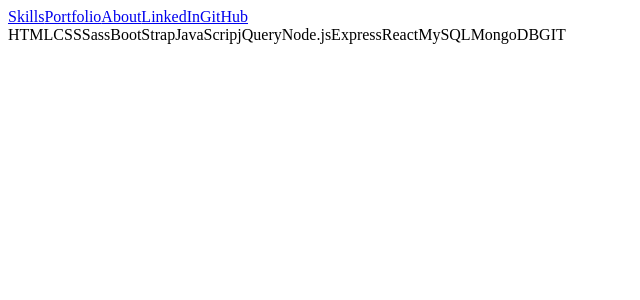
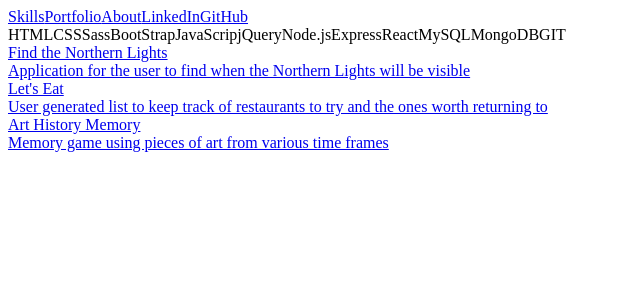
Before and after one commit to JBVenuto/reactportfolio, a React (Create React App) app: page / in a window 1280 px wide. Shown: the top 300 px of the page, without its empty margins (0-640 px from the left). Built offline with nearby package versions, Linux system fonts and the light colour scheme.

Commit message:
Installed and set up react-router-dom on app.js and moved previous content to main.js

```diff
--- a/package.json
+++ b/package.json
@@ -5,6 +5,7 @@
   "dependencies": {
     "react": "^16.8.6",
     "react-dom": "^16.8.6",
+    "react-router-dom": "^5.0.1",
     "react-scripts": "3.0.1"
   },
   "scripts": {
--- a/src/App.js
+++ b/src/App.js
@@ -1,48 +1,24 @@
-import React, { Component } from 'react';
-// import './App.css';
-// Imported components
-import About from './components/About';
-import Header from './components/Header';
-import Nav from './components/Nav';
-import Portfolio from './components/Portfolio';
-import PortfoDesc from './components/PortfoDesc';
-import PortfoScreen from './components/PortfoScreen';
-import Skill from './components/Skill';
+import React from 'react';
+import { BrowserRouter as Router, Route, Switch} from "react-router-dom";
+//Pages to use with the router
+import Main from './pages/Main';
+import LetsEat from './pages/LetsEat';
+import ArtGenerator from './pages/ArtGenerator';
+import Lights from './pages/Lights';
+import Memory from './pages/Memory';
 
-class App extends Component {
-  constructor(props) {
-    super(props);
-    this.state = {}
-  }
-
-  // Render the components and JSX
-  render() {
-    return (
-      <div className="all">
-        <Nav />
-        <div id="skills">
-          <Skill skill="HTML" />
-          <Skill skill="CSS" />
-          <Skill skill="Sass" />
-          <Skill skill="BootStrap" />
-          <Skill skill="JavaScrip" />
-          <Skill skill="jQuery" />
-          <Skill skill="Node.js" />
-          <Skill skill="Express" />
-          <Skill skill="React" />
-          <Skill skill="MySQL" />
-          <Skill skill="MongoDB" />
-          <Skill skill="GIT" />
-        </div>
-        <div id="portfolio">
-
-        </div>
-        <div id="about">
-
-        </div>
-      </div>
-    );
-  }
-}
+const App = () => (
+  <Router>
+    <div>
+      <Switch>
+        <Route exact path="/" component={Main} />
+        <Route exact path="/letseat" component={LetsEat} />
+        <Route exact path="/lights" component={Lights} />
+        <Route exact path="/memory" component={Memory} />
+        <Route exact path="/artgenerator" component={ArtGenerator} />
+      </Switch>
+    </div>
+  </Router>
+)
 
 export default App;
--- a/src/components/PortfoDesc.js
+++ b/src/components/PortfoDesc.js
@@ -1,7 +1,11 @@
 import React from 'react';
 
-const PortfoDesc = () => (
-    <div></div>
+const PortfoDesc = (props) => (
+    <div className="cell">
+        {props.title}
+        <br></br>
+        {props.description}
+    </div>
 );
 
 export default PortfoDesc;
--- a/src/components/Skill.js
+++ b/src/components/Skill.js
@@ -1,7 +1,7 @@
 import React from 'react';
 
 const Nav = (props) => (
-    <span>{props.skill}</span>
+    <span className="cell">{props.skill}</span>
 );
 
 export default Nav;
--- /dev/null
+++ b/src/pages/Main.js
@@ -0,0 +1,69 @@
+import React, { Component } from 'react';
+// import './App.css';
+// Imported components
+import About from '../components/About';
+import Header from '../components/Header';
+import Nav from '../components/Nav';
+import Portfolio from '../components/Portfolio';
+import PortfoDesc from '../components/PortfoDesc';
+import PortfoScreen from '../components/PortfoScreen';
+import Skill from '../components/Skill';
+
+class App extends Component {
+  constructor(props) {
+    super(props);
+    this.state = {}
+  }
+
+  // Render the components and JSX
+  render() {
+    return (
+      <div className="all">
+        <Nav />
+        {/* Header will go here */}
+        <div className="grid" id="skills">
+          <Skill className="cell" skill="HTML" />
+          <Skill className="cell" skill="CSS" />
+          <Skill className="cell" skill="Sass" />
+          <Skill className="cell" skill="BootStrap" />
+          <Skill className="cell" skill="JavaScrip" />
+          <Skill className="cell" skill="jQuery" />
+          <Skill className="cell" skill="Node.js" />
+          <Skill className="cell" skill="Express" />
+          <Skill className="cell" skill="React" />
+          <Skill className="cell" skill="MySQL" />
+          <Skill className="cell" skill="MongoDB" />
+          <Skill className="cell" skill="GIT" />
+        </div>
+        <div className="grid" id="portfolio">
+          <a href="/lights">
+            <PortfoDesc
+                className="cell"
+                title="Find the Northern Lights"
+                description="Application for the user to find when the Northern Lights will be visible"
+            />
+          </a>
+          <a href="/letseat">
+            <PortfoDesc
+                className="cell"
+                title="Let's Eat"
+                description="User generated list to keep track of restaurants to try and the ones worth returning to"
+            />
+          </a>
+          <a href="/memory">
+            <PortfoDesc
+                className="cell"
+                title="Art History Memory"
+                description="Memory game using pieces of art from various time frames"
+            />
+          </a>
+        </div>
+        <div id="about">
+
+        </div>
+      </div>
+    );
+  }
+}
+
+export default App;
```
Also changed, not shown: src/pages/ArtGenerator.js (added), src/pages/LetsEat.js (added), src/pages/Lights.js (added), src/pages/Memory.js (added), 1 other file (tests, documents, lock files or other folders).
